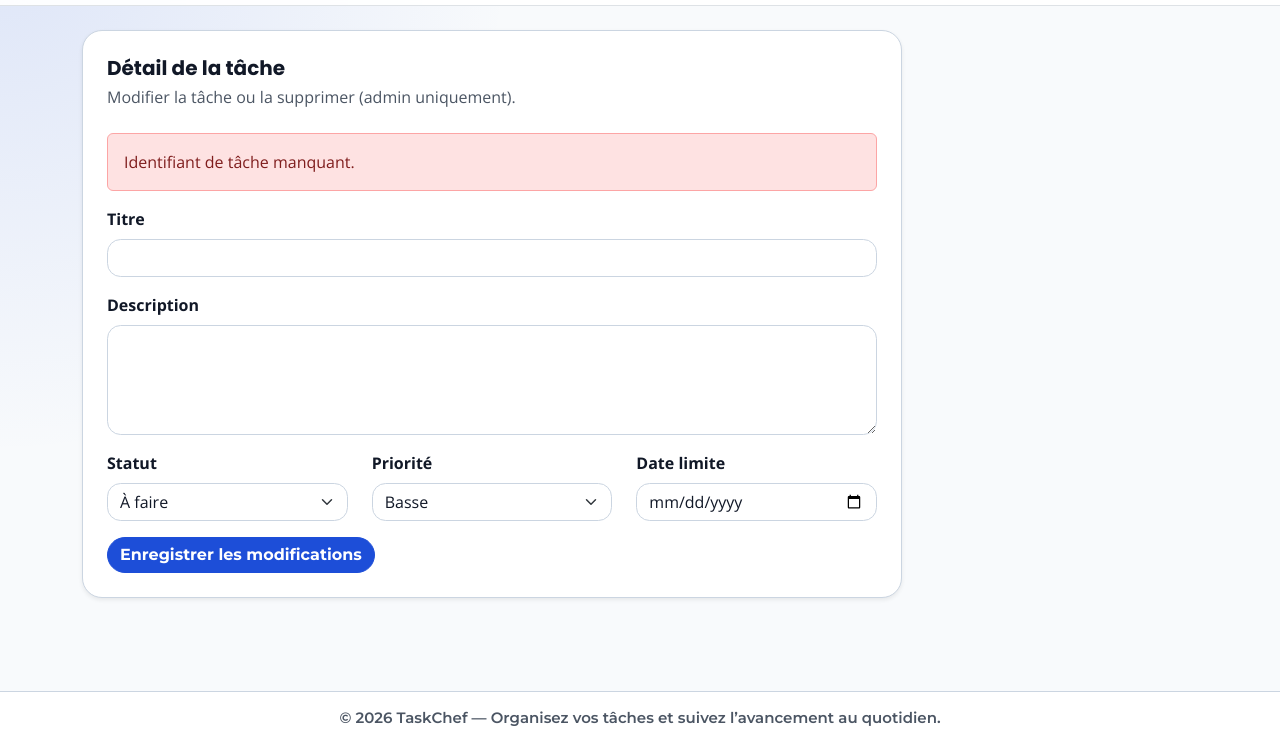
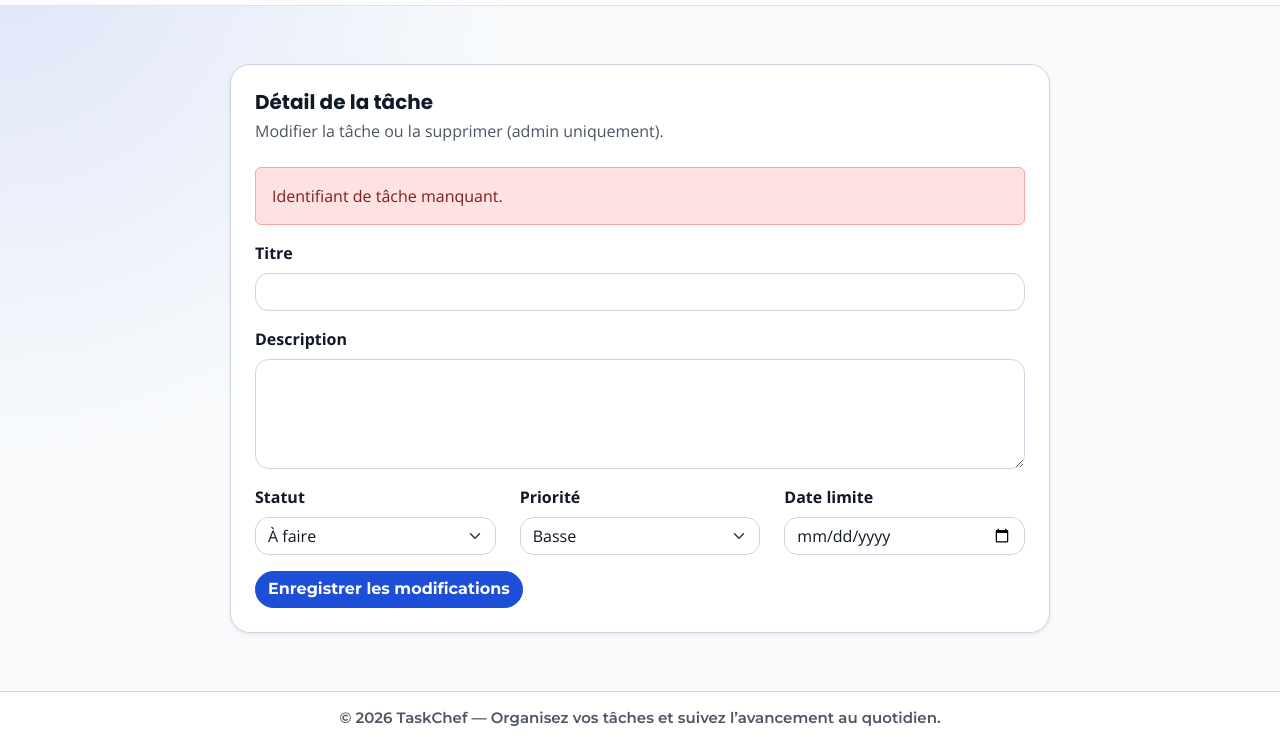
Before and after one commit to Nosheene/TaskChef, a plain HTML site: page frontend/task-detail.html in a window 1280 px wide. Shown: the part 57-800 px from the top of the page. Drawn offline with nearby package versions, Linux system fonts and the light colour scheme; sample sign-in values are in the browser's storage.

Commit message:
center task detail form vertically and horizontally

```diff
--- a/frontend/styles.css
+++ b/frontend/styles.css
@@ -335,9 +335,23 @@ body[data-page="task-detail"] {
 }
 
 body[data-page="dashboard"] > main,
-body[data-page="create-task"] > main,
+body[data-page="create-task"] > main {
+  flex: 1 0 auto;
+}
+
+/* Détail tâche : formulaire centré verticalement et horizontalement */
 body[data-page="task-detail"] > main {
   flex: 1 0 auto;
+  display: flex;
+  flex-direction: column;
+  justify-content: center;
+  align-items: center;
+  min-height: 0;
+}
+
+body[data-page="task-detail"] > main .form-card {
+  width: min(100%, 820px);
+  max-width: 820px;
 }
 
 .alert-success {
```
